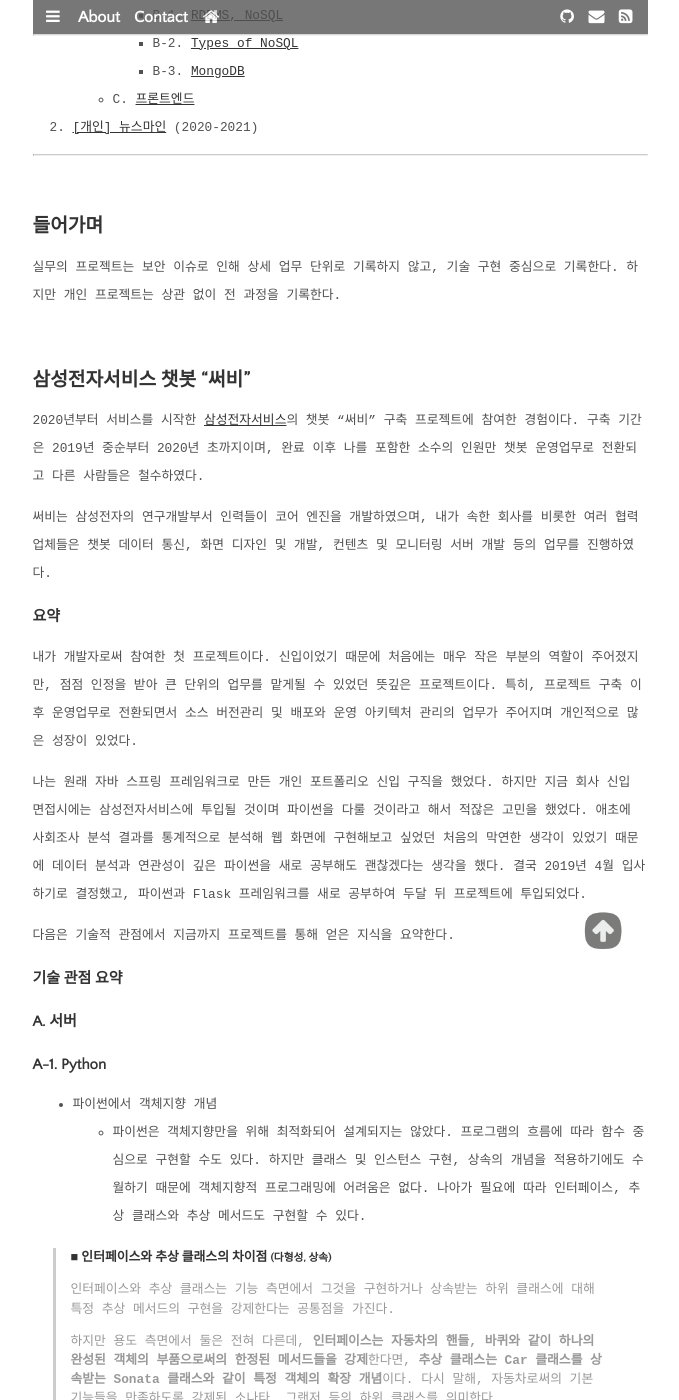
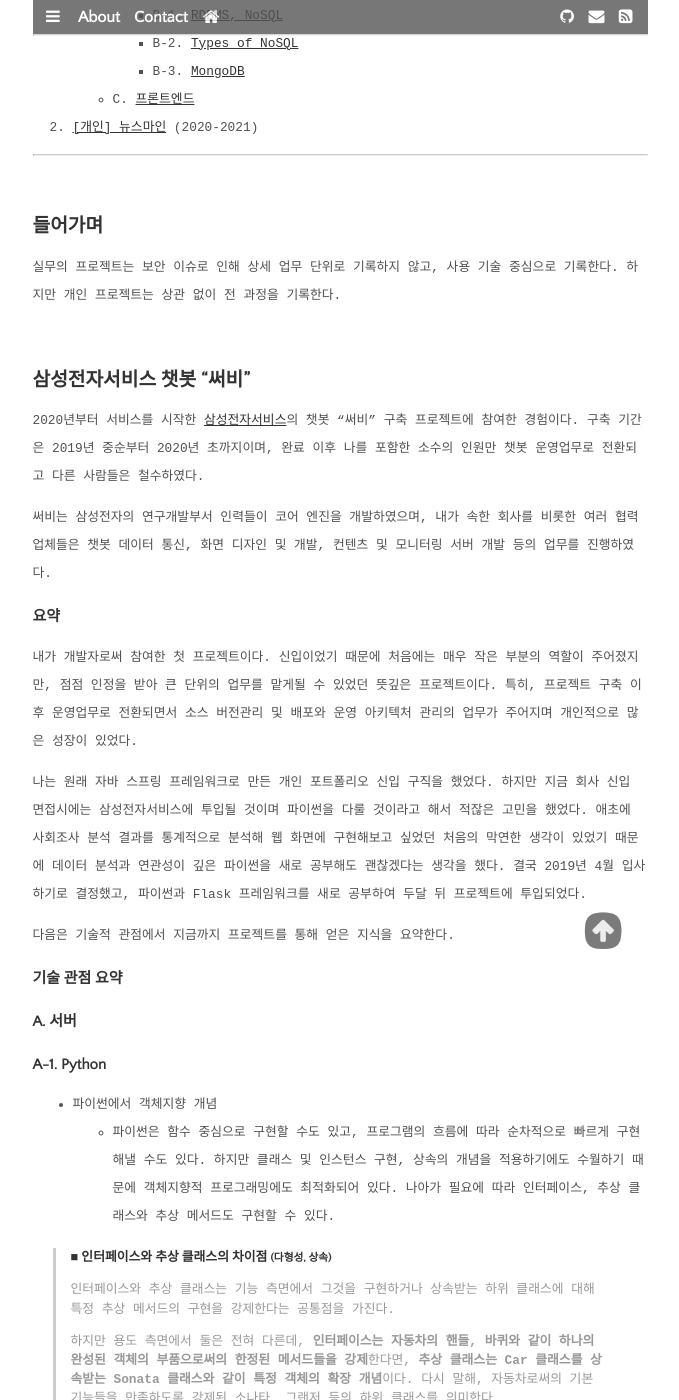
Before and after one commit to daesungRa/namu, a Jekyll site: the page built from _posts/projects/2021-04-17-project-experiences.markdown, in a window 1280 px wide and 1400 px high, scrolled down 933 px. Shown: the whole window, without its empty margins (300-979 px from the left). Built offline with Jekyll 4.4.1, drawn with Linux system fonts in a browser that asks for light colours; some web fonts are replaced; some of the changed text lies outside the part shown.

Commit message:
post: Modify comments of introductions

```diff
--- a/_posts/projects/2021-04-17-project-experiences.markdown
+++ b/_posts/projects/2021-04-17-project-experiences.markdown
@@ -34,7 +34,7 @@
 <br>
 ## 들어가며
 
-실무의 프로젝트는 보안 이슈로 인해 상세 업무 단위로 기록하지 않고, 기술 구현 중심으로 기록한다.
+실무의 프로젝트는 보안 이슈로 인해 상세 업무 단위로 기록하지 않고, 사용 기술 중심으로 기록한다.
 하지만 개인 프로젝트는 상관 없이 전 과정을 기록한다.
 
 <br>
@@ -67,8 +67,8 @@
 
 ### A-1. Python
 - 파이썬에서 객체지향 개념
-    - 파이썬은 객체지향만을 위해 최적화되어 설계되지는 않았다. 프로그램의 흐름에 따라 함수 중심으로 구현할 수도 있다.
-    하지만 클래스 및 인스턴스 구현, 상속의 개념을 적용하기에도 수월하기 때문에 객체지향적 프로그래밍에 어려움은 없다.
+    - 파이썬은 함수 중심으로 구현할 수도 있고, 프로그램의 흐름에 따라 순차적으로 빠르게 구현해낼 수도 있다.
+    하지만 클래스 및 인스턴스 구현, 상속의 개념을 적용하기에도 수월하기 때문에 객체지향적 프로그래밍에도 최적화되어 있다.
     나아가 필요에 따라 인터페이스, 추상 클래스와 추상 메서드도 구현할 수 있다.
 
 > #### ■ 인터페이스와 추상 클래스의 차이점 <small>(다형성, 상속)</small>
--- a/about.markdown
+++ b/about.markdown
@@ -12,13 +12,13 @@
 아직 부족한 점도 많고, 앞으로 공부할 것들이 많아
 이 개인블로그에 꾸준히 공부한 것들을 정리하고 있습니다.:computer:<br>
 
-지금까지의 **<a href="{{ site.github.url }}{% link _posts/projects/2021-04-17-project-experiences.markdown %}" target="_blank">개발 경험</a>**를 진행하고 있습니다.
+지금까지의 **<a href="{{ site.github.url }}{% link _posts/projects/2021-04-17-project-experiences.markdown %}" target="_blank">개발 경험</a>**을 정리중입니다.
 
 파이썬 Flask 와 Django 를 활용한 사이드 프로젝트도 진행하는 중입니다.
 - **<a href="https://github.com/daesungRa/newsmine" target="_blank">뉴스마인 API 서버 코드</a>**
 - **<a href="https://github.com/daesungRa/newsmine-web" target="_blank">뉴스마인 웹 코드</a>**
 
-컨셉은 내가 원하는 키워드를 등록해 놓고, 원하는 시간에 주기적으로 키워드에 해당하는 뉴스를 메일로 받아보는 서비스입니다. (아직 완성되지는 않았습니다)
+컨셉은 내가 원하는 키워드를 등록해 놓고, 원하는 시간에 주기적으로 키워드에 해당하는 뉴스를 메일로 받아보는 서비스입니다. (진행중입니다)
 
 저는 <a href="{{ site.github.url }}{% link _posts/daily/2020-05-23-namu.markdown %}" target="_blank">소나무같은 개발자</a>가
 되고 싶습니다.<br>
```
Also changed, not shown: other parts of _posts/projects/2021-04-17-project-experiences.markdown (+2 -1 lines).
